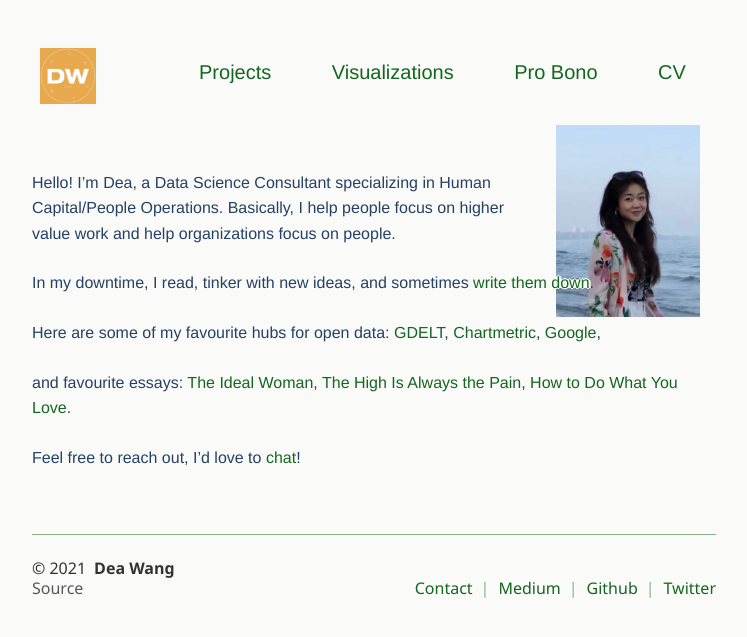
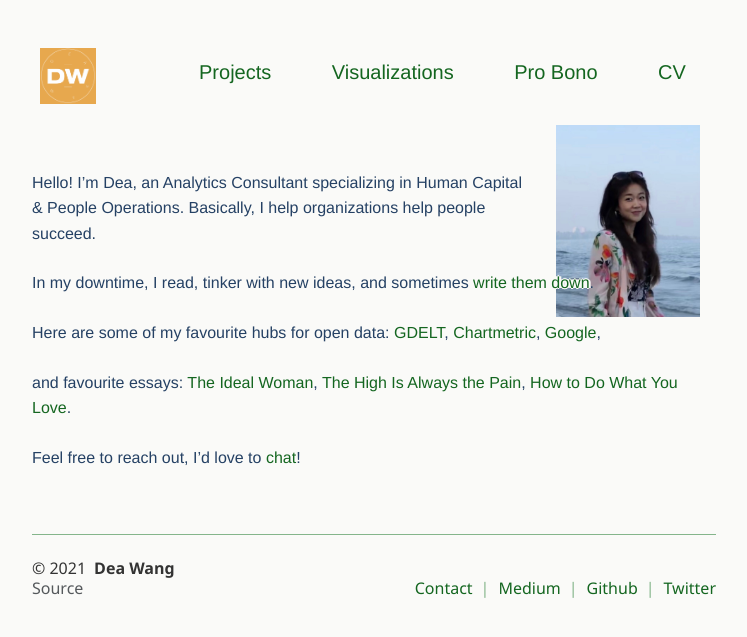
Before and after one commit to deawyk/deawyk.github.io, a Jekyll site: the page built from index.md, in a window 1280 px wide. Shown: the top 637 px of the page, without its empty margins (266-1013 px from the left). Built offline with Jekyll 4.4.1, drawn with Linux system fonts in a browser that asks for light colours.

Commit message:
Update index.md

```diff
--- a/index.md
+++ b/index.md
@@ -16,7 +16,7 @@ title: Dea Wang
 <div class="lead lead-about">
 
 <br>
-Hello! I'm Dea, a Data Science Consultant specializing in Human Capital/People Operations. Basically, I help people focus on higher value work and help organizations focus on people.
+Hello! I'm Dea, an Analytics Consultant specializing in Human Capital & People Operations. Basically, I help organizations help people succeed.
 
 In my downtime, I read, tinker with new ideas, and sometimes [write them down](https://deaw.medium.com/). <br>
 
```
